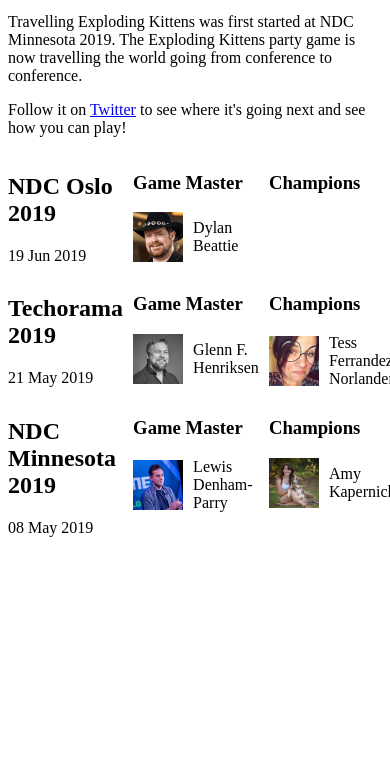
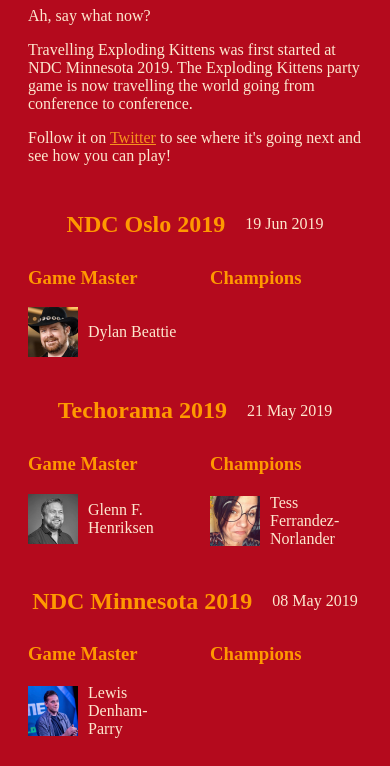
Before and after one commit to explodingdevs/explodingkittens, an Eleventy site: page index.njk in a window 390 px wide. Shown: the part 138-904 px from the top of the page. Before the commit the page ends 844 px from the top, so only its background shows below. Built offline with nearby package versions, Linux system fonts and the light colour scheme; Eleventy itself is replaced by a stand-in of ours; files that its build step writes are made by us from their sources.

Commit message:
added brief styling and removed me

```diff
--- a/events/ndc-minnesota-2019.md
+++ b/events/ndc-minnesota-2019.md
@@ -3,6 +3,4 @@
 title: NDC Minnesota 2019
 date: 2019-05-08T10:31:06.933Z
 master: Lewis Denham-Parry
-champion:
-  - Amy Kapernick
 ---
--- a/package.json
+++ b/package.json
@@ -6,7 +6,7 @@
   "scripts": {
     "start": "yarn run dev",
     "dev": "eleventy --serve",
-    "dev:gulp": "gulp watch",
+    "dev:gulp": " gulp sassy && gulp watch",
     "build": "eleventy"
   },
   "repository": {
--- a/sass/style.scss
+++ b/sass/style.scss
@@ -1,5 +1,21 @@
+
+body {
+    background: #b40a1d;
+    color: #fde8cf;
+    padding: 20px 50px;
+}
 h1 {
     text-align: center;
+}
+
+h1, h2, h3, h4 {
+    color: #ff9900;
+}
+
+a {
+    color: #f7931e;
+    text-decoration-skip: ink;
+    text-decoration-skip-ink: auto;
 }
 
 .events {
@@ -29,3 +45,29 @@
     margin-right: 10px;
     width: 50px;
 }
+
+@media(max-width: 650px) {
+    body {
+        padding: 20px;
+    }
+
+    .events {
+        grid-template-columns: 1fr 1fr;
+        grid-column-gap: 30px;
+
+        section {
+            > *:first-child {
+                grid-column: span 2;
+                justify-self: center;
+                padding-top: 30px;
+                display: flex;
+                align-items: center;
+
+                h2 {
+                    margin: 0;
+                    margin-right: 20px;
+                }
+            }
+        }
+    }
+}
```
Also changed, not shown: _includes/css/style.css, 1 other file.
